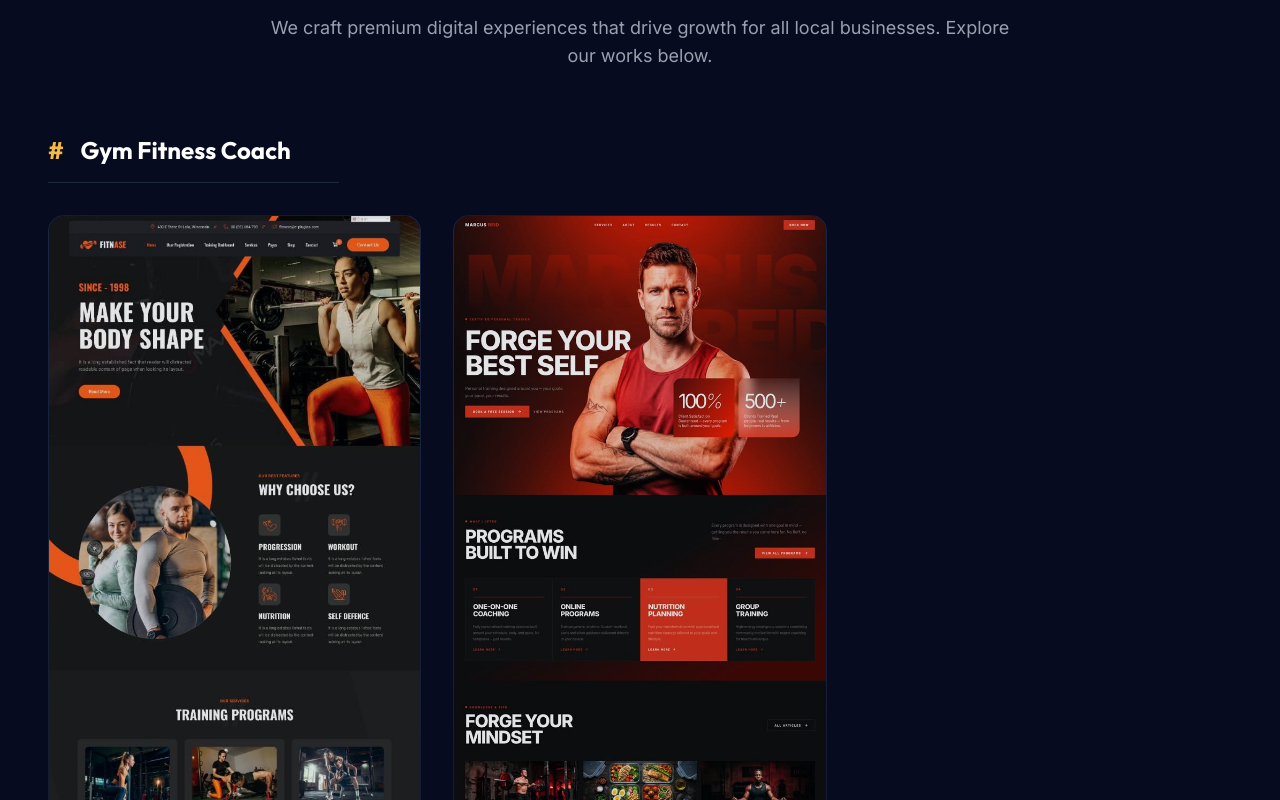
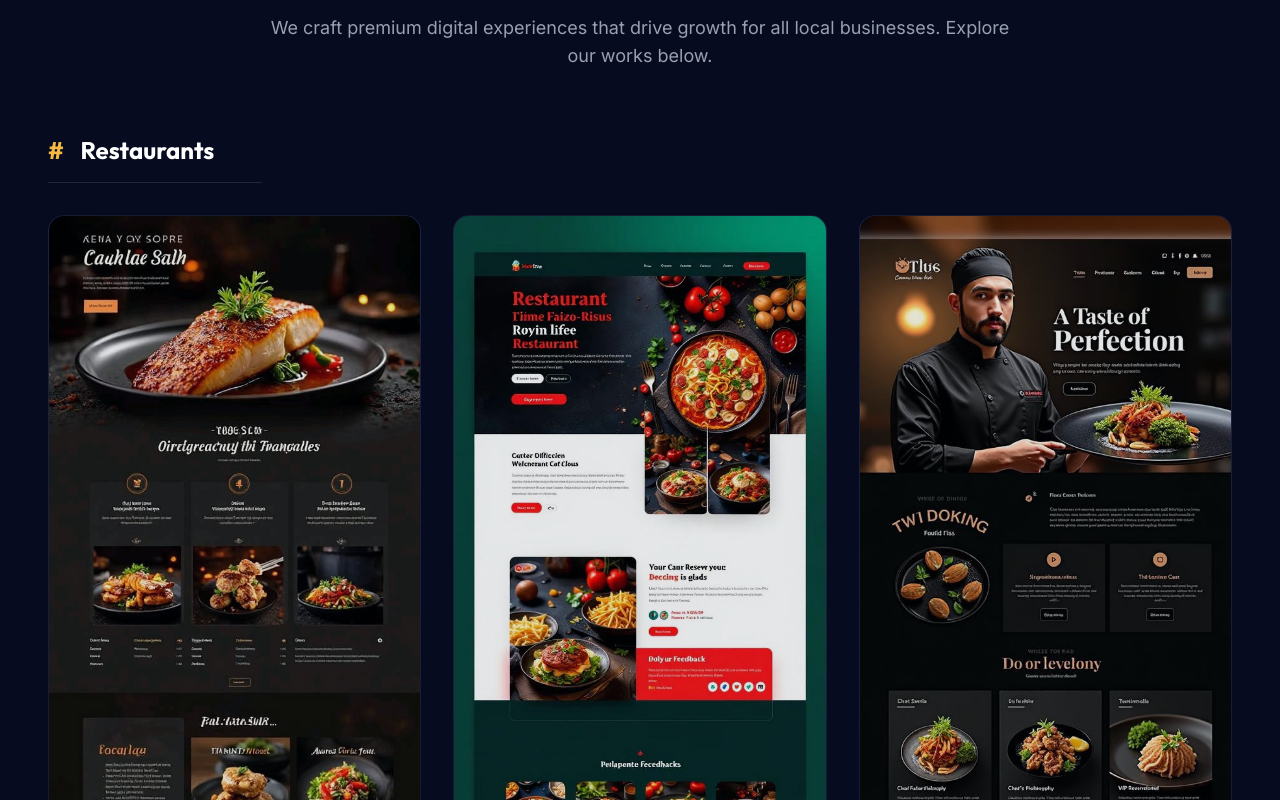
Before and after one commit to yashharfode/devzilla, a Next.js app: page / in a window 1280 px wide. Shown: the part 2020-2820 px from the top of the page. Built offline with nearby package versions, Linux system fonts and the light colour scheme.

Commit message:
feat: sort portfolio categories to ensure Restaurants appear at the top

```diff
--- a/src/components/PortfolioGrid.tsx
+++ b/src/components/PortfolioGrid.tsx
@@ -23,6 +23,13 @@ export default function PortfolioGrid() {
             images: files.map(file => `/assets/Works/${folder}/${file}`)
           });
         }
+      });
+
+      // Sort to ensure 'Restaurants' is always at the top
+      categories.sort((a, b) => {
+        if (a.name.toLowerCase().includes('restaurant')) return -1;
+        if (b.name.toLowerCase().includes('restaurant')) return 1;
+        return a.name.localeCompare(b.name);
       });
     }
   } catch (error) {
--- a/src/components/PortfolioShowcase.tsx
+++ b/src/components/PortfolioShowcase.tsx
@@ -24,6 +24,13 @@ export default function PortfolioShowcase() {
             images: files.map(file => `/assets/Works/${folder}/${file}`)
           });
         }
+      });
+
+      // Sort to ensure 'Restaurants' is always at the top
+      categories.sort((a, b) => {
+        if (a.name.toLowerCase().includes('restaurant')) return -1;
+        if (b.name.toLowerCase().includes('restaurant')) return 1;
+        return a.name.localeCompare(b.name);
       });
     }
   } catch (error) {
```
